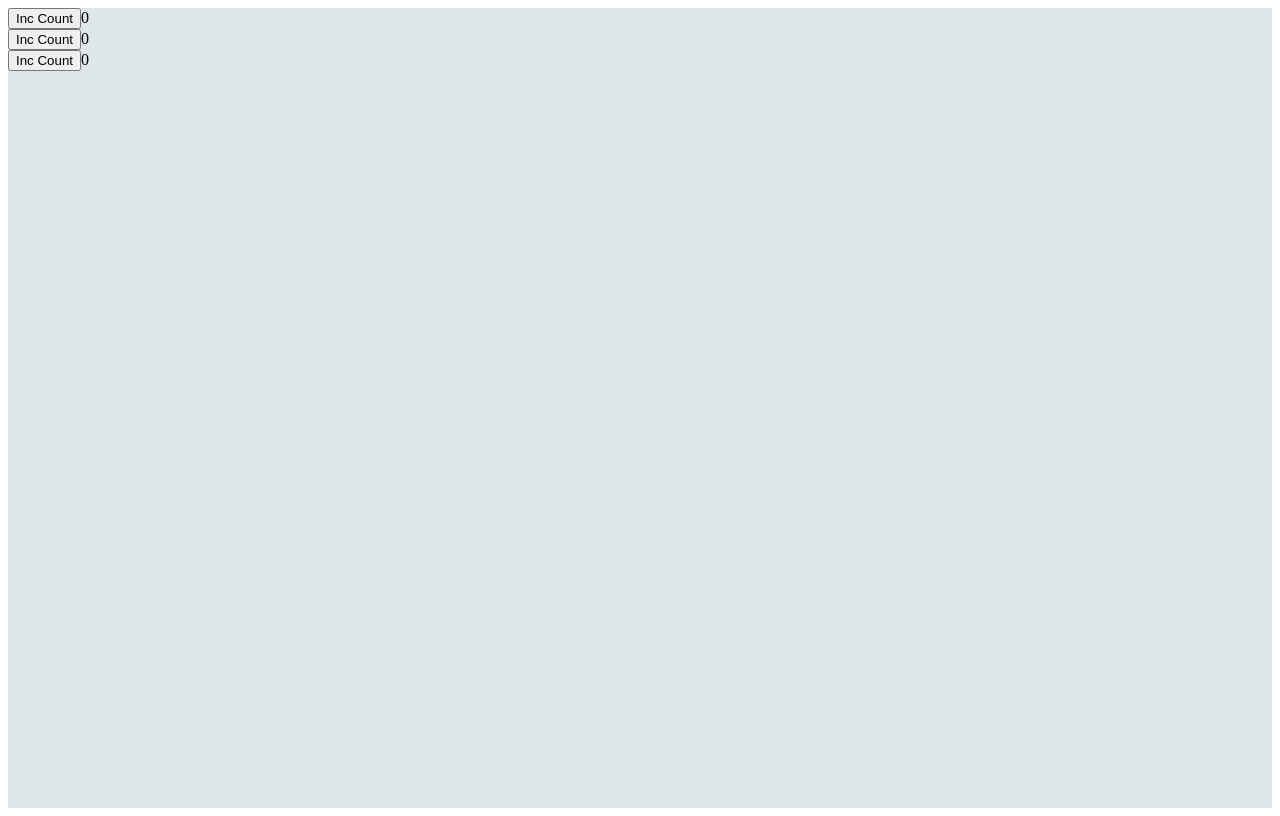
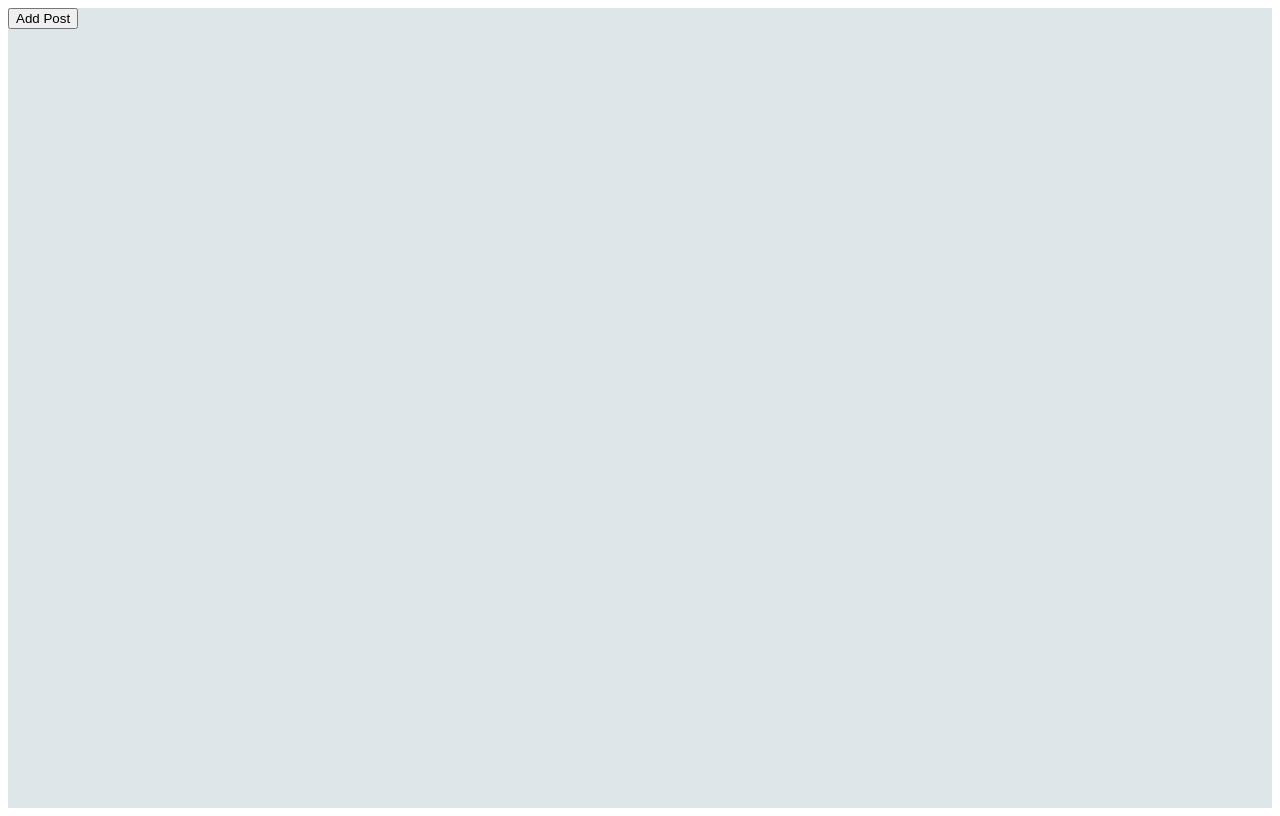
Before and after one commit to krishbtyagi/react-from-basics, a React (Vite) app: page / in a window 1280 px wide. Built offline with nearby package versions, Linux system fonts and the light colour scheme.

Commit message:
useState

```diff
--- a/src/App.jsx
+++ b/src/App.jsx
@@ -1,60 +1,37 @@
+import { PostComponent } from "./Post"
 import { useState } from "react";
 
 function App() {
+  const [posts, setPosts] = useState([]);
+
+  const postComponent = posts.map(post => <PostComponent
+          name={post.name}
+          subtitle={post.subtitle}
+          time={post.time}
+          image={post.image}
+          description={post.description}
+          /> )
+
+  function addPost() {
+    setPosts([...posts, {
+      name: "ankit",
+      subtitle: "30 followers",
+      time: "3m ago",
+      image: "",
+      description: "hello"
+    }])
+  }
 
   return (
-    <div style={{background: "#dfe6e9", height:"100vh", }}>
-      <ToggleMessage />
-      <ToggleMessage />
-      <ToggleMessage />
+    <div style={{background : "#dfe6e9", height: "100vh",}}>
+      <button onClick={addPost}>Add Post</button>
+      <div style={{display:"flex", justifyContent: "center"}}>
+        <div>
+          {postComponent}
+        </div>
+      </div>
     </div>
   )
 }
 
-
-
-
-const ToggleMessage = () => {
-    const [notificationCount, setNotificationCount] = useState(0);
-    // defining a new state variable
-    // when the value of state variable changes, the component that uses that state variables re-renders
-
-    return (
-        <div>
-            <button onClick={() => setNotificationCount(notificationCount + 1)}>
-                Inc Count
-            </button>
-            {notificationCount}
-        </div>
-    );
-};
-
-
-// const style = {width: 200, backgroundColor: "white", bortderRadius : 10, borderColor : "gray", borderWidth: 1, padding: 20 }
-// function PostComponent({name, subtitle, time, description}) {
-//   return <div style={style}>
-//     <div style={{display: "flex"}}>
-//       <img src={""} style={{
-//         width: 30,
-//         height: 30,
-//         borderRadius :20
-//       }} />
-//       <div style= {{fontSize: 10, marginLeft: 10}}>
-//         <b>
-//           {name}
-//         </b>
-//         <div> {subtitle} </div>
-//         {(time !== undefined) ? <div>{time}</div> : null}
-//       </div>
-//     </div>
-//     <div style={{fontSize: 12}} >
-//       {description}
-//     </div>
-// </div>
-// }
-
-// const Greeting = ({ name }) => {
-//   return <h1>Hello, {name}!</h1>
-// };
-
 export default App
--- /dev/null
+++ b/src/Post.jsx
@@ -0,0 +1,23 @@
+const style = {width: 200, backgroundColor: "white", bortderRadius : 10, borderColor : "gray", borderWidth: 1, padding: 20 }
+
+export function PostComponent({name, subtitle, time, description}) {
+  return <div style={style}>
+    <div style={{display: "flex"}}>
+      <img src={""} style={{
+        width: 30,
+        height: 30,
+        borderRadius :20
+      }} />
+      <div style= {{fontSize: 10, marginLeft: 10}}>
+        <b>
+          {name}
+        </b>
+        <div> {subtitle} </div>
+        {(time !== undefined) ? <div>{time}</div> : null}
+      </div>
+    </div>
+    <div style={{fontSize: 12}} >
+      {description}
+    </div>
+</div>
+}
```
